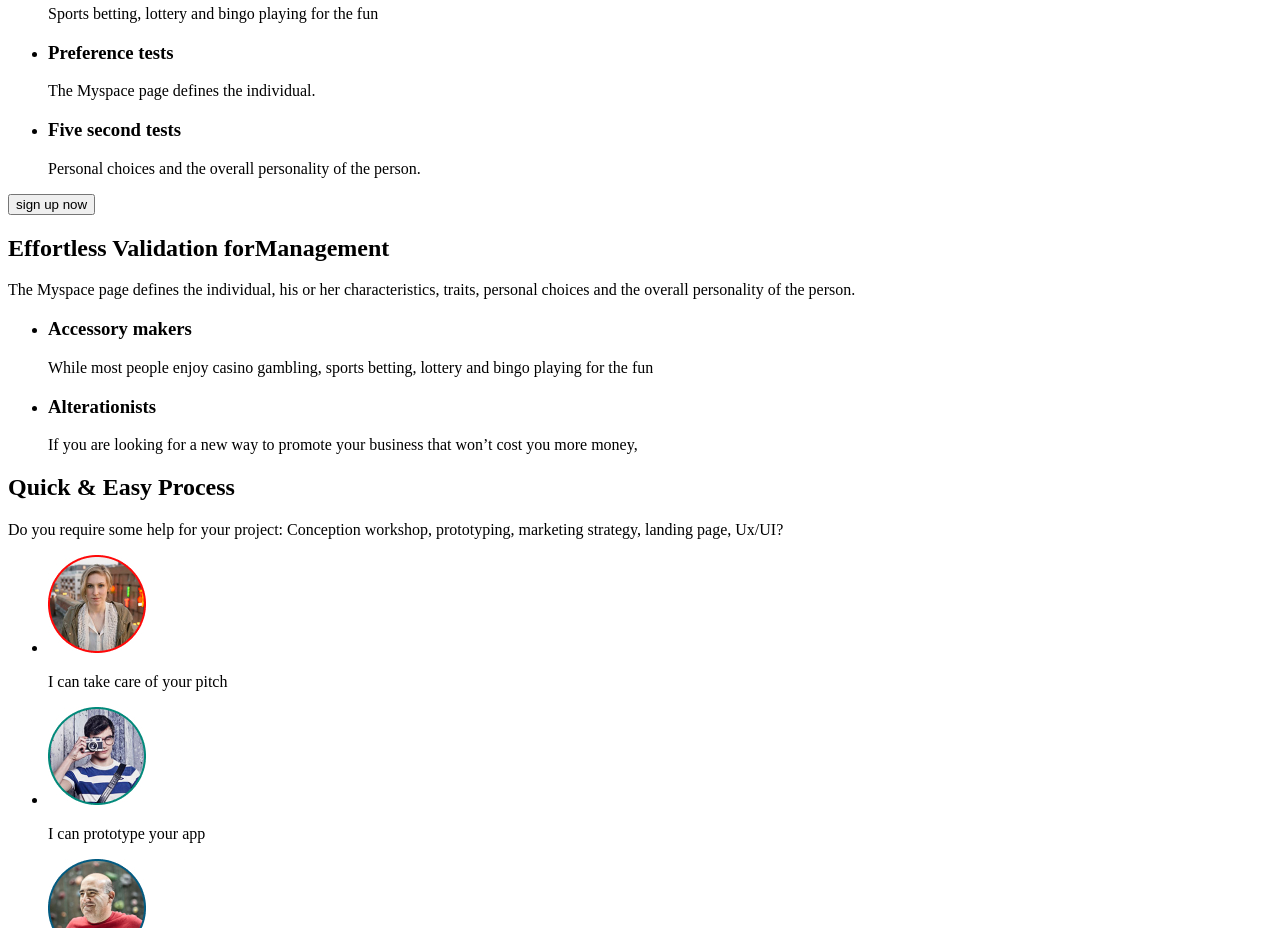
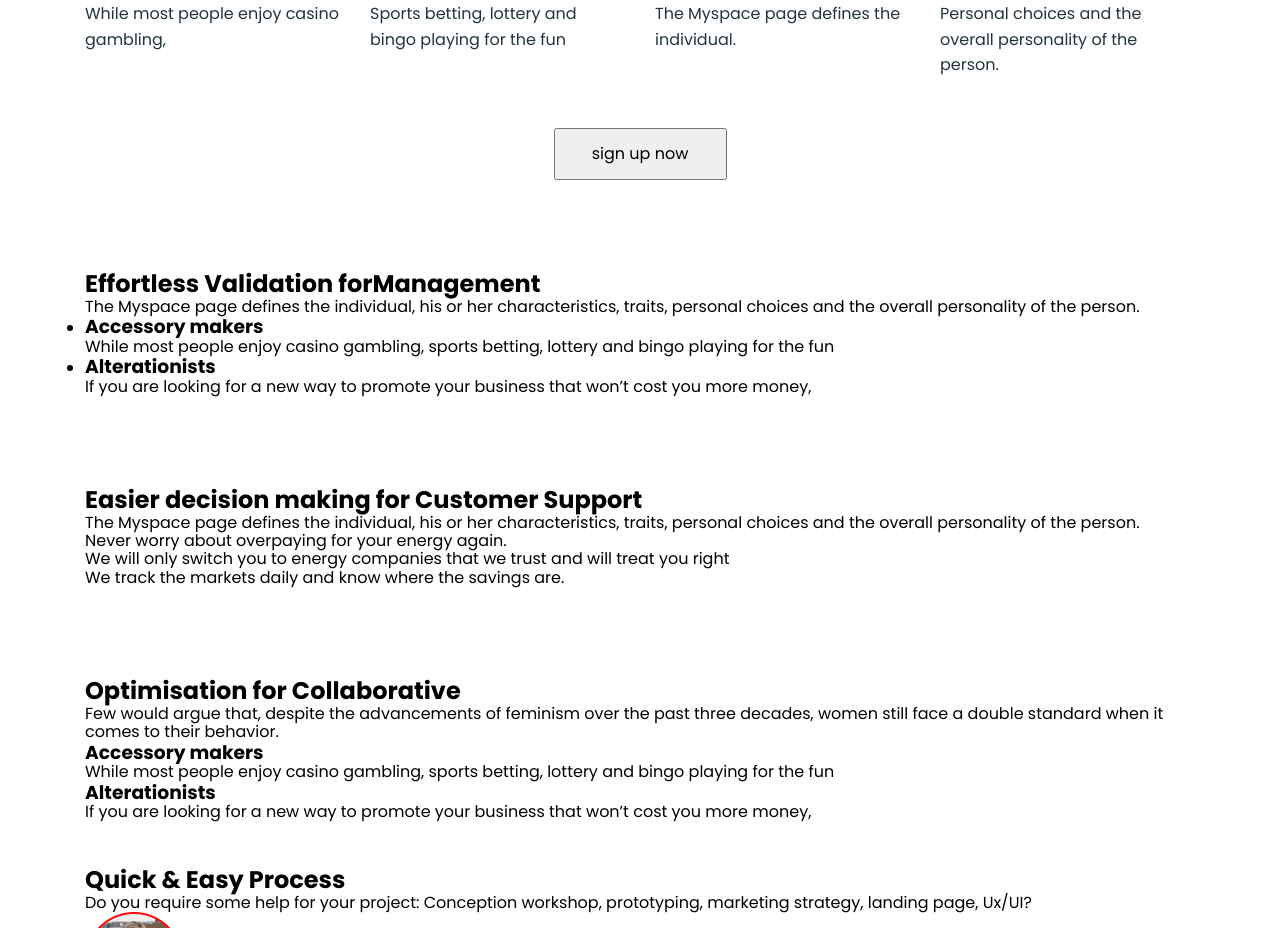
Before and after one commit to Maestrotel/bc-38-practice-1, a plain HTML site: page index.html in a window 1280 px wide. Shown: the part 474-1402 px from the top of the page. Drawn offline with nearby package versions, Linux system fonts and the light colour scheme.

Commit message:
new updates applied

```diff
--- a/css/styles.css
+++ b/css/styles.css
@@ -0,0 +1,115 @@
+:root {
+  --primary-text-color: #22343d;
+  --secondary-text-color: #FFFFFF;
+  --accent-text-color: #02897A;
+  --font-accent: "Montserrat", sans-serif;
+}
+
+body {
+  font-family: "Poppins", sans-serif;
+}
+
+h1,
+h2,
+h3,
+h4,
+h5,
+h6,
+p {
+  margin-top: 0;
+  margin-bottom: 0;
+}
+
+ul,
+ol {
+  margin-top: 0;
+  margin-bottom: 0;
+  padding-left: 0;
+}
+
+button {
+  cursor: pointer;
+}
+
+img {
+  display: block;
+}
+
+.list {
+  list-style: none;
+}
+
+.link {
+  text-decoration: none;
+}
+
+.visually-hidden {
+  position: absolute;
+  width: 1px;
+  height: 1px;
+  margin: -1px;
+  border: 0;
+  padding: 0;
+
+  white-space: nowrap;
+  clip-path: inset(100%);
+  clip: rect(0 0 0 0);
+  overflow: hidden;
+}
+
+
+.section {
+  padding-top: 45px;
+  padding-bottom: 45px;
+}
+
+.container {
+  width:1150px;
+  padding-left: 20px;
+  padding-right: 20px;
+  margin-left: auto;
+  margin-right: auto;
+}
+
+/* Features */
+
+.features-title {
+  width:530px;
+  margin:0 auto;
+
+  font-weight: 700;
+  font-size: 32px;
+  line-height: 1.5;
+  text-align: center;
+  color: var(--primary-text-color);
+}
+
+.features-list {
+  display: flex;
+  flex-wrap: wrap;
+  column-gap: 30px;
+  margin-bottom: 50px;
+}
+
+.features-item {
+  flex-basis: calc((100% - 3 * 30px) / 4);
+}
+
+.features-item-title {
+  font-weight: 600;
+  font-size: 22px;
+  line-height: 1.5;
+  color: var(--primary-text-color);
+}
+
+.features-item-description {
+  line-height: 1.6;
+  color: var(--primary-text-color);
+}
+
+.features-btn {
+  display: block;
+  min-width: 173px;
+  margin: 0 auto;
+  padding: 15px 32px;
+}
--- a/index.html
+++ b/index.html
@@ -5,9 +5,21 @@
     <meta http-equiv="X-UA-Compatible" content="IE=edge" />
     <meta name="viewport" content="width=device-width, initial-scale=1.0" />
     <title>Document</title>
+    <link rel="preconnect" href="https://fonts.googleapis.com" />
+    <link rel="preconnect" href="https://fonts.gstatic.com" crossorigin />
+    <link
+      href="https://fonts.googleapis.com/css2?family=Montserrat:wght@400;500;600;700&family=Poppins:wght@400;500;600;700&family=Raleway:wght@700&family=Roboto:wght@400;500;700;900&display=swap"
+      rel="stylesheet"
+    />
+    <link
+      rel="stylesheet"
+      href="https://cdn.jsdelivr.net/npm/modern-normalize@1.1.0/modern-normalize.min.css"
+    />
+    <link rel="stylesheet" href="./css/styles.css" />
   </head>
   <body>
     <header>
+      <div class="container">
         <a href="/" class="logo">Product</a>
         <nav class="nav">
           <ul class="nav-list">
@@ -21,25 +33,29 @@
           <li><button type="button" class="btn-header">Sign In</button></li>
           <li><button type="button" class="btn-header">Sign Up</button></li>
         </ul>
+      </div>
     </header>
     <main>
-      <section class="hero">
+      <!-- section Hero -->
+      <section class="hero section">
+        <div class="container">
           <h1 class="hero-title">Work at the speed of thought</h1>
           <p class="hero-description">
-          Tools, tutorials, design and innovation experts, all in one place! The
-          most intuitive way to imagine your next user experience.
+            Tools, tutorials, design and innovation experts, all in one place! The most intuitive
+            way to imagine your next user experience.
           </p>
           <button type="button" class="hero-btn">Get started</button>
           <a href="" class="hero-link">Watch the Video</a>
+        </div>
       </section>
-      <section class="features">
+      <!-- section Features -->
+      <section class="features section">
+        <div class="container">
           <h2 class="features-title">Product was Built Specifically for You</h2>
-        <ul>
+          <ul class="features-list list">
             <li class="features-item">
               <h3 class="features-item-title">First click tests</h3>
-            <p class="features-item-description">
-              While most people enjoy casino gambling,
-            </p>
+              <p class="features-item-description">While most people enjoy casino gambling,</p>
             </li>
             <li class="features-item">
               <h3 class="features-item-title">Design surveys</h3>
@@ -49,9 +65,7 @@
             </li>
             <li class="features-item">
               <h3 class="features-item-title">Preference tests</h3>
-            <p class="features-item-description">
-              The Myspace page defines the individual.
-            </p>
+              <p class="features-item-description">The Myspace page defines the individual.</p>
             </li>
             <li class="features-item">
               <h3 class="features-item-title">Five second tests</h3>
@@ -60,38 +74,95 @@
               </p>
             </li>
           </ul>
-        <button type="button">sign up now</button>
+          <button type="button" class="features-btn">sign up now</button>
+        </div>
       </section>
-      <section class="management">
+      <!-- section Management -->
+      <section class="management section">
+        <div class="container">
           <h2 class="management-title">
             <span class="sub-title">Effortless Validation for</span>Management
           </h2>
           <p class="management-title-description">
-          The Myspace page defines the individual, his or her characteristics,
-          traits, personal choices and the overall personality of the person.
+            The Myspace page defines the individual, his or her characteristics, traits, personal
+            choices and the overall personality of the person.
           </p>
           <ul class="management-list">
             <li class="management-item">
               <h3 class="management-item-title">Accessory makers</h3>
               <p class="management-item-description">
-              While most people enjoy casino gambling, sports betting, lottery
-              and bingo playing for the fun
+                While most people enjoy casino gambling, sports betting, lottery and bingo playing
+                for the fun
               </p>
             </li>
             <li class="management-item">
               <h3 class="management-item-title">Alterationists</h3>
               <p class="management-item-description">
-              If you are looking for a new way to promote your business that
-              won’t cost you more money,
+                If you are looking for a new way to promote your business that won’t cost you more
+                money,
               </p>
             </li>
           </ul>
+        </div>
       </section>
+      <!-- section Support -->
+      <section class="support section">
+        <div class="container">
+          <h2><span class="sub-title">Easier decision making for</span> Customer Support</h2>
+          <p class="support-description">
+            The Myspace page defines the individual, his or her characteristics, traits, personal
+            choices and the overall personality of the person.
+          </p>
+          <ul class="list">
+            <li class="support-item">
+              <p class="support-item-desc">Never worry about overpaying for your energy again.</p>
+            </li>
+            <li class="support-item">
+              <p class="support-item-desc">
+                We will only switch you to energy companies that we trust and will treat you right
+              </p>
+            </li>
+            <li class="support-item">
+              <p class="support-item-desc">
+                We track the markets daily and know where the savings are.
+              </p>
+            </li>
+          </ul>
+        </div>
+      </section>
+      <!-- section Collaboration -->
+      <section class="collaboration section">
+        <div class="container">
+          <h2><span class="sub-title">Optimisation for </span>Collaborative</h2>
+          <p class="collaboration-description">
+            Few would argue that, despite the advancements of feminism over the past three decades,
+            women still face a double standard when it comes to their behavior.
+          </p>
+          <ul class="list">
+            <li class="collaboration-item">
+              <h3 class="collaboration-item-title">Accessory makers</h3>
+              <p class="collaboration-item-desc">
+                While most people enjoy casino gambling, sports betting, lottery and bingo playing
+                for the fun
+              </p>
+            </li>
+            <li class="collaboration-item">
+              <h3 class="collaboration-item-title">Alterationists</h3>
+              <p class="collaboration-item-desc">
+                If you are looking for a new way to promote your business that won’t cost you more
+                money,
+              </p>
+            </li>
+          </ul>
+        </div>
+      </section>
+      <!-- section Staff -->
       <section class="staff">
+        <div class="container">
           <h2 class="staff-title">Quick & Easy Process</h2>
           <p class="staff-description">
-          Do you require some help for your project: Conception workshop,
-          prototyping, marketing strategy, landing page, Ux/UI?
+            Do you require some help for your project: Conception workshop, prototyping, marketing
+            strategy, landing page, Ux/UI?
           </p>
           <ul class="staff-list">
             <li class="staff-item">
@@ -107,15 +178,28 @@
               <p class="staff-item-text">I can take care of your pitch</p>
             </li>
             <li class="staff-item">
-            <img
-              src="./images/experts/woman-two.jpg"
-              alt="expert-4"
-              width="98"
-            />
+              <img src="./images/experts/woman-two.jpg" alt="expert-4" width="98" />
               <p class="staff-item-text">I can help marketing strategy</p>
             </li>
           </ul>
           <button type="button" class="staff-btn">Contact our expert</button>
+        </div>
+      </section>
+      <!-- section Strategies -->
+      <section class="strategies section">
+        <div class="container"></div>
+      </section>
+      <!-- section Price -->
+      <section class="price section">
+        <div class="container"></div>
+      </section>
+      <!-- section Review -->
+      <section class="review section">
+        <div class="container"></div>
+      </section>
+      <!-- section Promo -->
+      <section class="promo section">
+        <div class="container"></div>
       </section>
     </main>
   </body>
```
Lines whose indentation alone changed are shown as unchanged.
